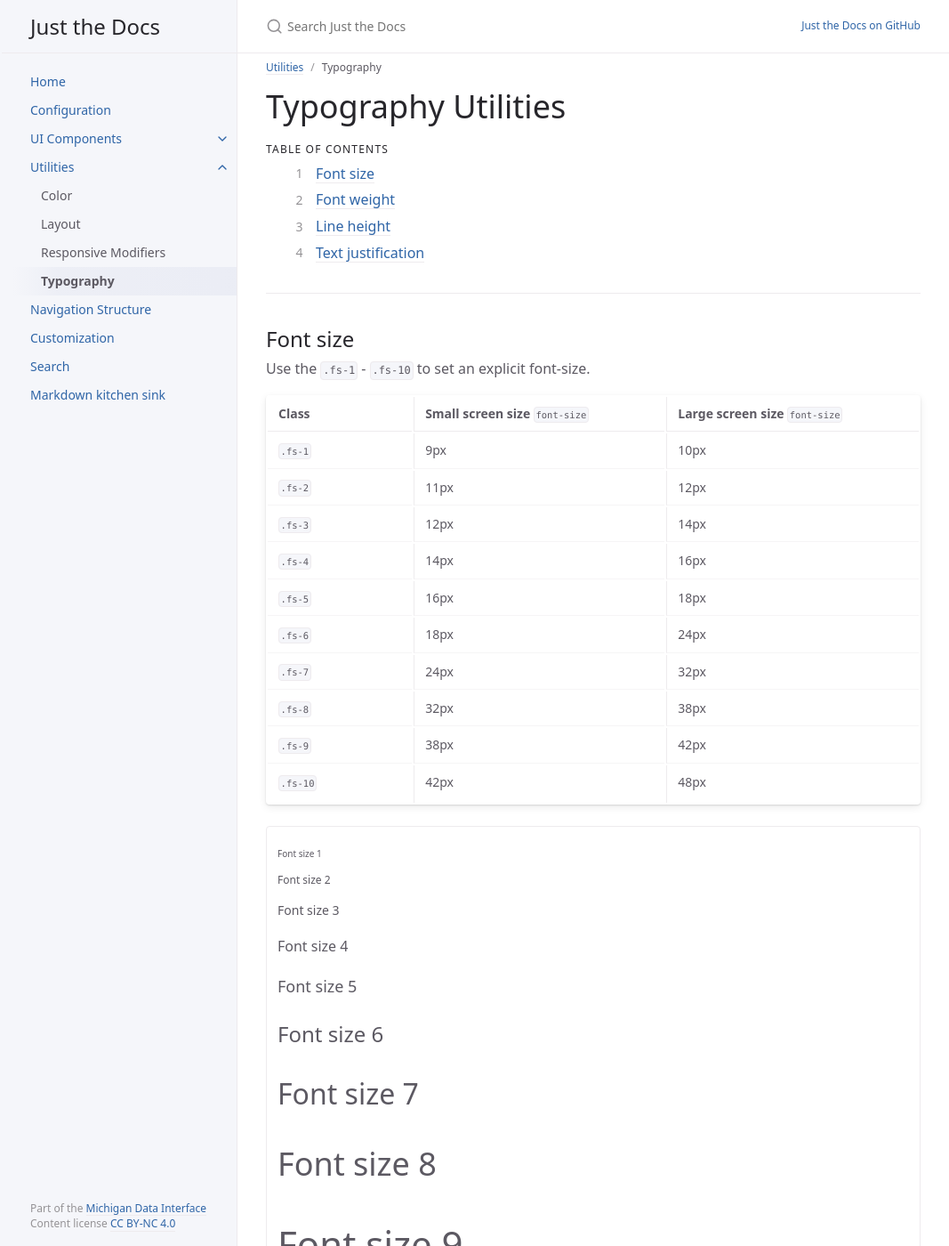
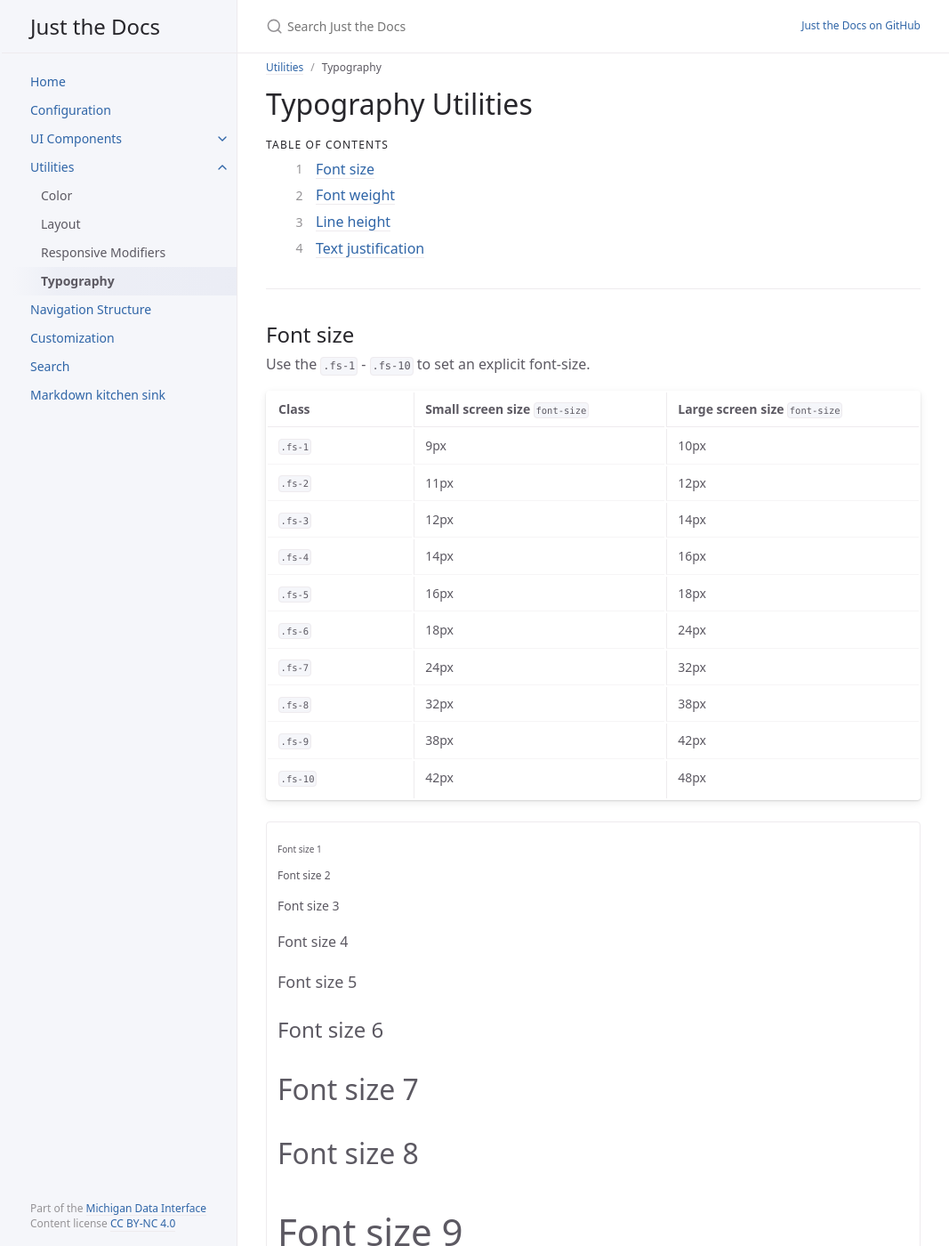
Before and after one commit to MiDataInt/just-the-docs-mdi, a Jekyll site: the page built from docs/utilities/typography.md, in a window 1280 px wide and 1400 px high. Shown: the whole window at 89% size, without its empty margins (105-1172 px from the left). Built offline with Jekyll 4.4.1, drawn with Linux system fonts in a browser that asks for light colours.

Commit message:
reduce H1 font size large media

```diff
--- a/_sass/support/mixins/_typography.scss
+++ b/_sass/support/mixins/_typography.scss
@@ -60,9 +60,10 @@
   font-size: $font-size-8 !important;
   line-height: $body-heading-line-height;
 
-  @include mq(sm) {
-    font-size: $font-size-9 !important;
-  }
+  // MDI edit, TOC headings too big
+  // @include mq(sm) {
+  //   font-size: $font-size-9 !important;
+  // }
 }
 
 @mixin fs-9 {
```
